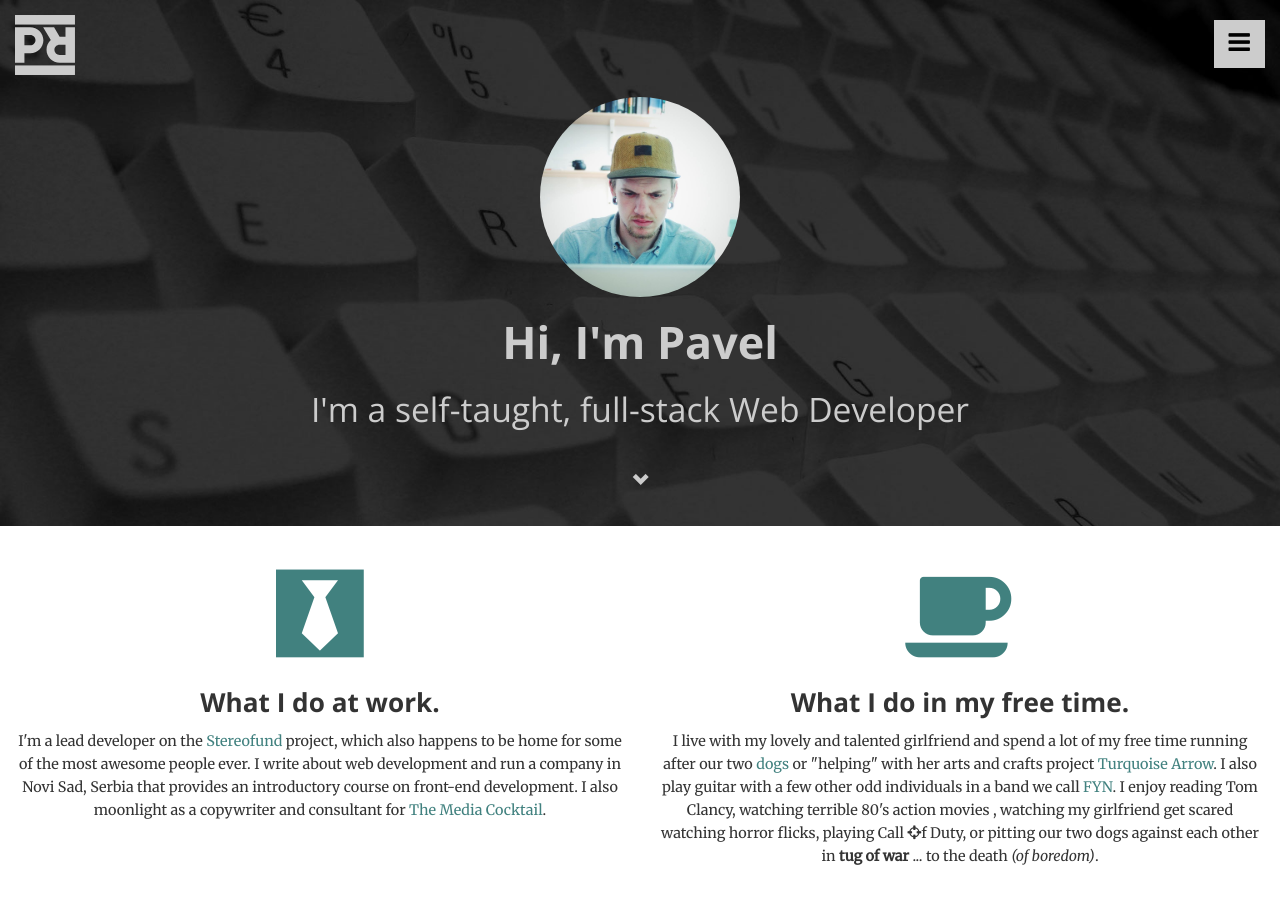
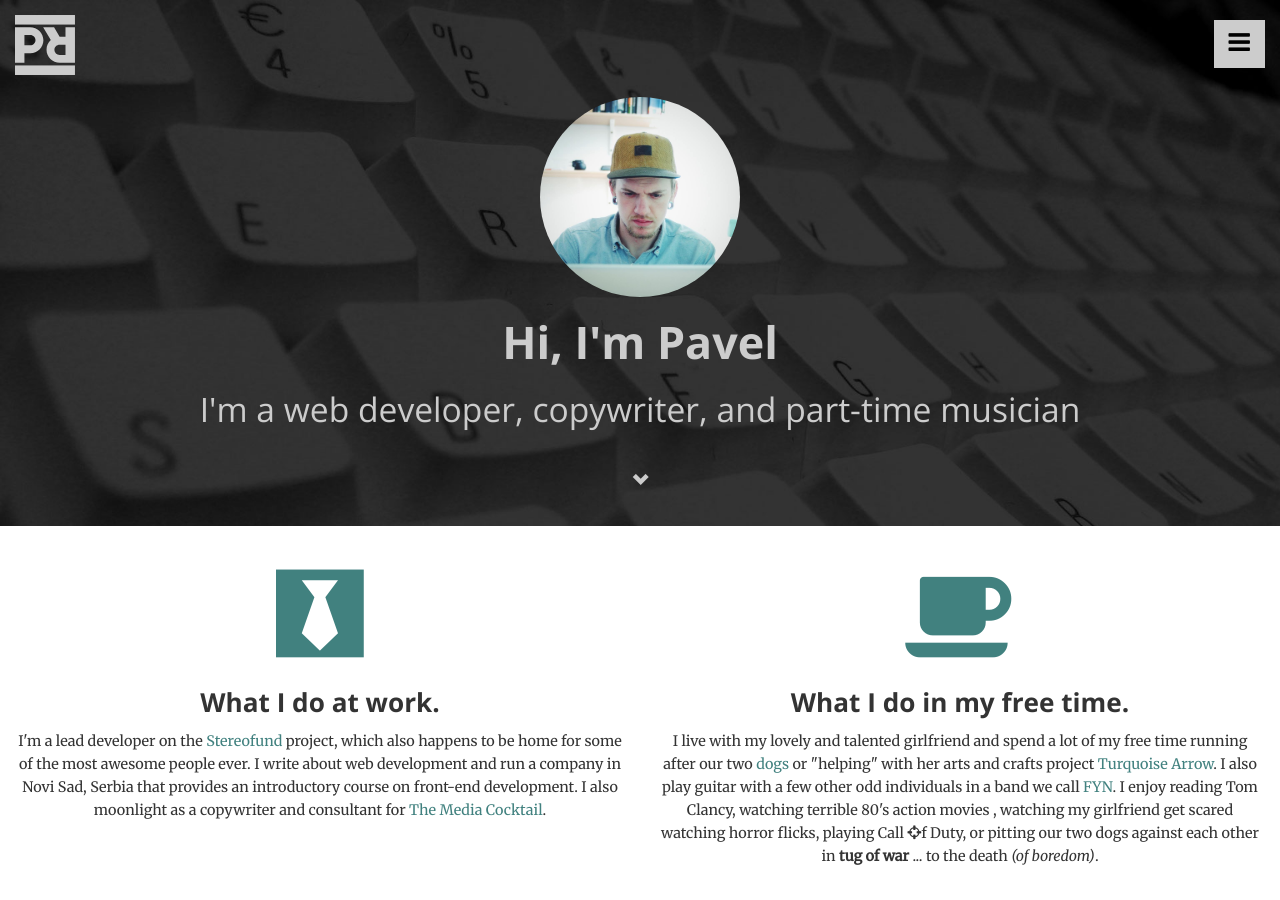
Before and after one commit to pavelrogala/pavelrogala.github.io, a Jekyll site: the page built from index.html, in a window 1280 px wide. Built offline with Jekyll 4.4.1, drawn with Linux system fonts in a browser that asks for light colours; nearby versions of some CDN libraries; comment, search, counter and statistics services are not loaded.

Commit message:
Edited main sub-header

```diff
--- a/_layouts/default.html
+++ b/_layouts/default.html
@@ -11,10 +11,10 @@
     <button type="button" class="overlay-close">Close</button>
     <nav>
         <ul>
-            <li><a href="#"><h1>Home</h1></a></li>
-            <li><a href="#"><h1>About</h1></a></li>
-            <li><a href="#"><h1>Blog</h1></a></li>
-            <li><a href="#"><h1>Contact</h1></a></li>
+            <li><a href="#"><h3>Home</h3></a></li>
+            <li><a href="#"><h3>About</h3></a></li>
+            <li><a href="#"><h3>Blog</h3></a></li>
+            <li><a href="#"><h3>Contact</h3></a></li>
         </ul>
     </nav>
 </div>
--- a/index.html
+++ b/index.html
@@ -15,7 +15,7 @@ layout: default
                 <img src="assets/img/profile_pic.jpg" class="profile_pic">
                 <h1 class="intro">Hi, I'm Pavel</h1>
                 <h2 class="sub-intro">
-                    I'm a self-taught, full-stack Web Developer
+                    I'm a web developer, copywriter, and part-time musician
                 </h2>
                 <a href="#what">
                     <h2 class="intro">
```
Also changed, not shown: 1 other file.
